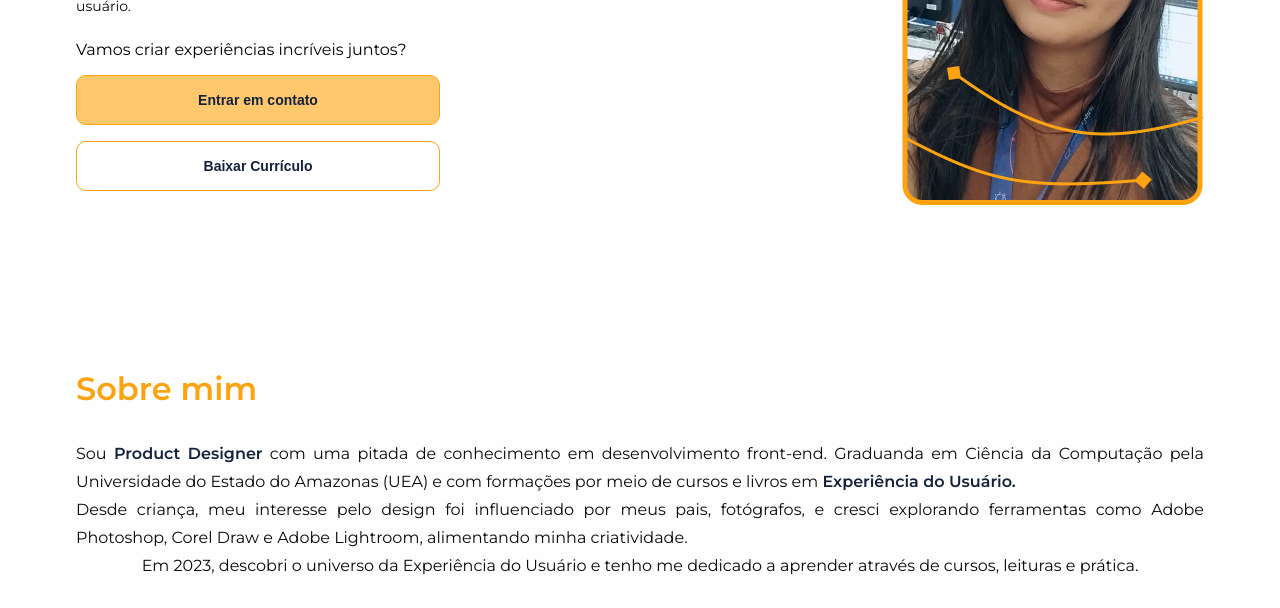
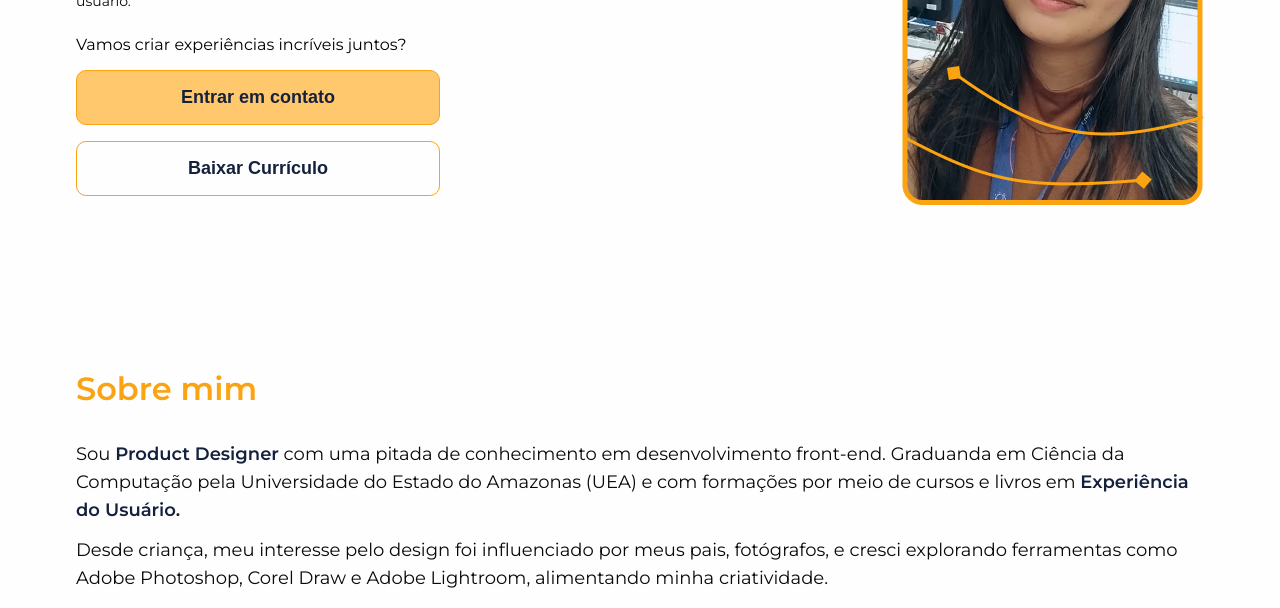
Before and after one commit to Elian-beep/portfolio-hill, a Vue app: page / in a window 1280 px wide. Shown: the part 344-952 px from the top of the page. Built offline with nearby package versions, Linux system fonts and the light colour scheme.

Commit message:
[ABOUT] refix ABOUT for laptop

```diff
--- a/src/components/ButtonDefault.vue
+++ b/src/components/ButtonDefault.vue
@@ -51,4 +51,16 @@ button{
     border: 1px solid var(--color-orange);
 }
 
+@media screen and (min-width: 796px){
+    button{
+        font-size: 18px;
+    }
+
+    .outline:hover, .solid:hover{
+        background: var(--color-orange);
+    }
+
+    .solid:hover{}
+}
+
 </style>
--- a/src/sections/About.vue
+++ b/src/sections/About.vue
@@ -54,7 +54,7 @@ export default defineComponent({
 <style scoped>
 @import '@/assets/main.css';
 
-.content-about{
+.content-about {
     align-self: flex-start;
     display: flex;
     flex-direction: column;
@@ -65,6 +65,7 @@ export default defineComponent({
     display: flex;
     flex-direction: column;
     align-items: center;
+    gap: 12px;
 }
 
 p {
@@ -84,8 +85,9 @@ span {
 @media screen and (min-width: 796px) {
 
     p {
-        font-size: 16px;
+        font-size: 18px;
         line-height: 28px;
+        text-align: left;
     }
 
     .area-button {
```
